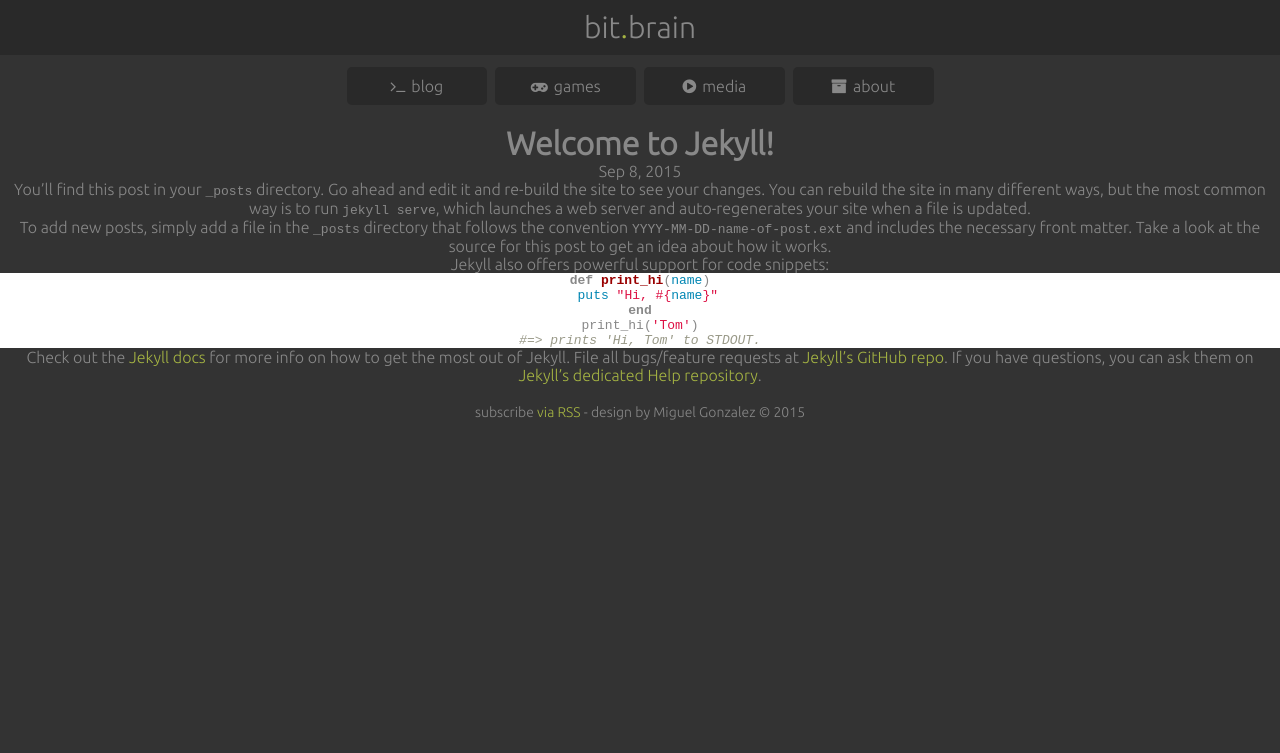
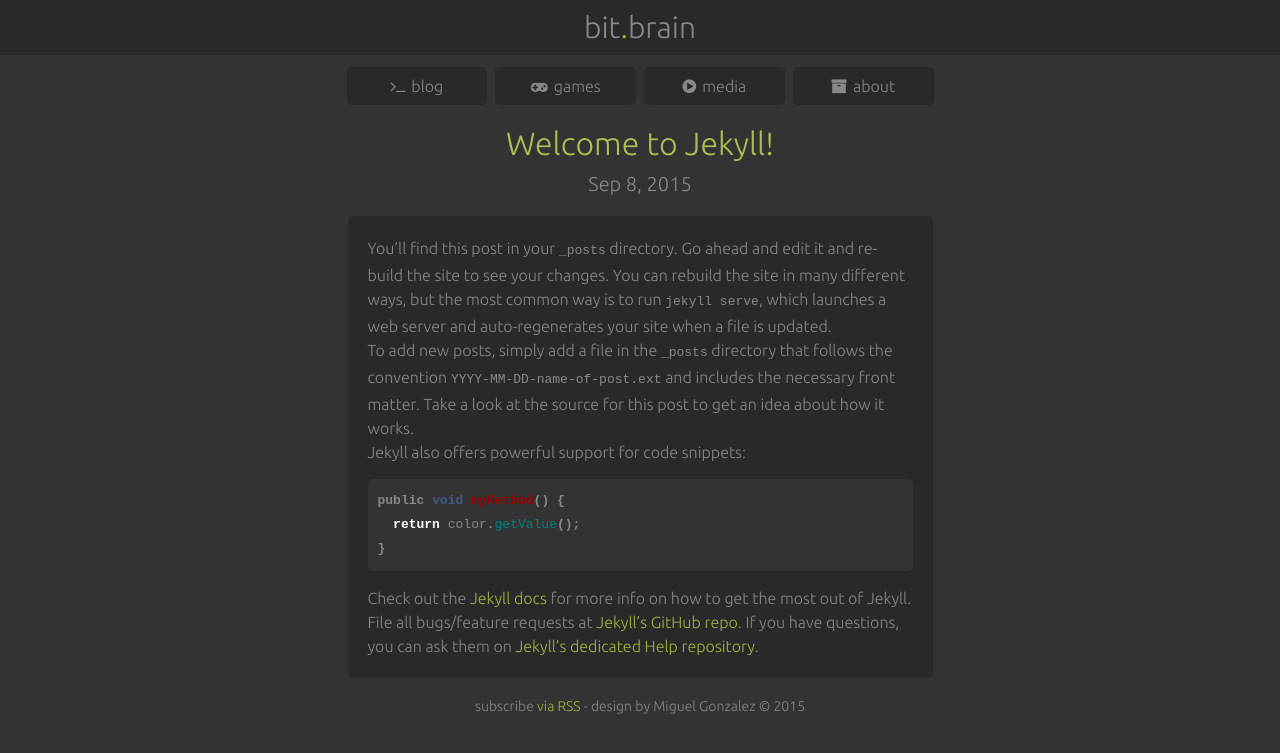
Before and after one commit to bitbrain/bitbrain.github.io, a Jekyll site: the page built from _posts/2015-09-08-welcome-to-jekyll0.markdown, in a window 1280 px wide. Shown: the top 753 px of the page. Built offline with Jekyll 4.4.1, drawn with Linux system fonts in a browser that asks for light colours; nearby versions of some CDN libraries.

Commit message:
Styled post

```diff
--- a/_includes/header.html
+++ b/_includes/header.html
@@ -1,6 +1,6 @@
 <header class="site-header">
   <div class="header">
-    <div class="logo">bit<span>.</span>brain</div>
+    <div class="logo animated fadeIn">bit<span>.</span>brain</div>
   </div>
 
   <div class="menu table animated fadeIn">
--- a/_layouts/post.html
+++ b/_layouts/post.html
@@ -1,14 +1,14 @@
 ---
 layout: default
 ---
-<div class="post">
+<div class="post animated fadeIn">
 
   <header class="post-header">
     <h1 class="post-title">{{ page.title }}</h1>
     <p class="post-meta">{{ page.date | date: "%b %-d, %Y" }}{% if page.author %} • {{ page.author }}{% endif %}{% if page.meta %} • {{ page.meta }}{% endif %}</p>
   </header>
 
-  <article class="post-content">
+  <article class="post-content animated fadeInUp">
     {{ content }}
   </article>
 
--- a/_posts/2015-09-08-welcome-to-jekyll0.markdown
+++ b/_posts/2015-09-08-welcome-to-jekyll0.markdown
@@ -10,12 +10,10 @@
 
 Jekyll also offers powerful support for code snippets:
 
-{% highlight ruby %}
-def print_hi(name)
-  puts "Hi, #{name}"
-end
-print_hi('Tom')
-#=> prints 'Hi, Tom' to STDOUT.
+{% highlight java %}
+public void myMethod() {
+  return color.getValue();
+}
 {% endhighlight %}
 
 Check out the [Jekyll docs][jekyll] for more info on how to get the most out of Jekyll. File all bugs/feature requests at [Jekyll’s GitHub repo][jekyll-gh]. If you have questions, you can ask them on [Jekyll’s dedicated Help repository][jekyll-help].
--- a/_sass/_layout.scss
+++ b/_sass/_layout.scss
@@ -24,6 +24,27 @@
   text-align: left;
   width: 595px;
   margin: auto;
+}
+
+.post header {
+  width: 545px;
+  margin: auto;
+  margin-bottom: 20px;
+  & > .post-title { font-weight: normal; color: lighten($clr-primary, 5%); }
+  & > .post-meta {
+    margin-top: 10px;
+    font-size: 20px;
+  }
+}
+
+.post article {
+  width: 545px;
+  @include boxed;
+  &:hover { color: $clr-foreground; }
+  margin: auto;
+  padding: 20px;
+  line-height: 24px;
+  text-align: left;
 }
 
 .menu {
--- a/_sass/_syntax-highlighting.scss
+++ b/_sass/_syntax-highlighting.scss
@@ -2,21 +2,24 @@
  * Syntax highlighting styles
  */
 .highlight {
-    background: #fff;
+    background: $clr-background;
+    border-radius: 5px;
+    padding: 10px;
+    margin: 15px 0;
 
-    .c     { color: #998; font-style: italic } // Comment
+    .c     { color: white; font-style: italic } // Comment
     .err   { color: #a61717; background-color: #e3d2d2 } // Error
-    .k     { font-weight: bold } // Keyword
+    .k     { color: white; font-weight: bold } // Keyword
     .o     { font-weight: bold } // Operator
-    .cm    { color: #998; font-style: italic } // Comment.Multiline
-    .cp    { color: #999; font-weight: bold } // Comment.Preproc
-    .c1    { color: #998; font-style: italic } // Comment.Single
-    .cs    { color: #999; font-weight: bold; font-style: italic } // Comment.Special
+    .cm    { color: white; font-style: italic } // Comment.Multiline
+    .cp    { color: white; font-weight: bold } // Comment.Preproc
+    .c1    { color: white; font-style: italic } // Comment.Single
+    .cs    { color: white; font-weight: bold; font-style: italic } // Comment.Special
     .gd    { color: #000; background-color: #fdd } // Generic.Deleted
     .gd .x { color: #000; background-color: #faa } // Generic.Deleted.Specific
     .ge    { font-style: italic } // Generic.Emph
-    .gr    { color: #a00 } // Generic.Error
-    .gh    { color: #999 } // Generic.Heading
+    .gr    { color: white } // Generic.Error
+    .gh    { color: white } // Generic.Heading
     .gi    { color: #000; background-color: #dfd } // Generic.Inserted
     .gi .x { color: #000; background-color: #afa } // Generic.Inserted.Specific
     .go    { color: #888 } // Generic.Output
```
Also changed, not shown: _posts/2015-10-08-welcome-to-jekyll2.markdown (+4 -6 lines).
